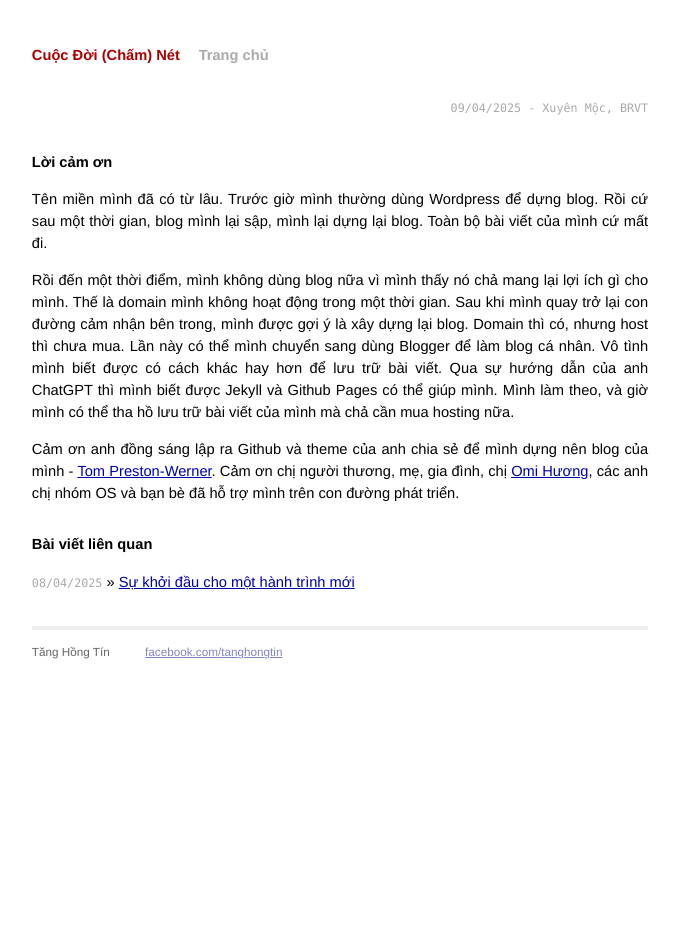
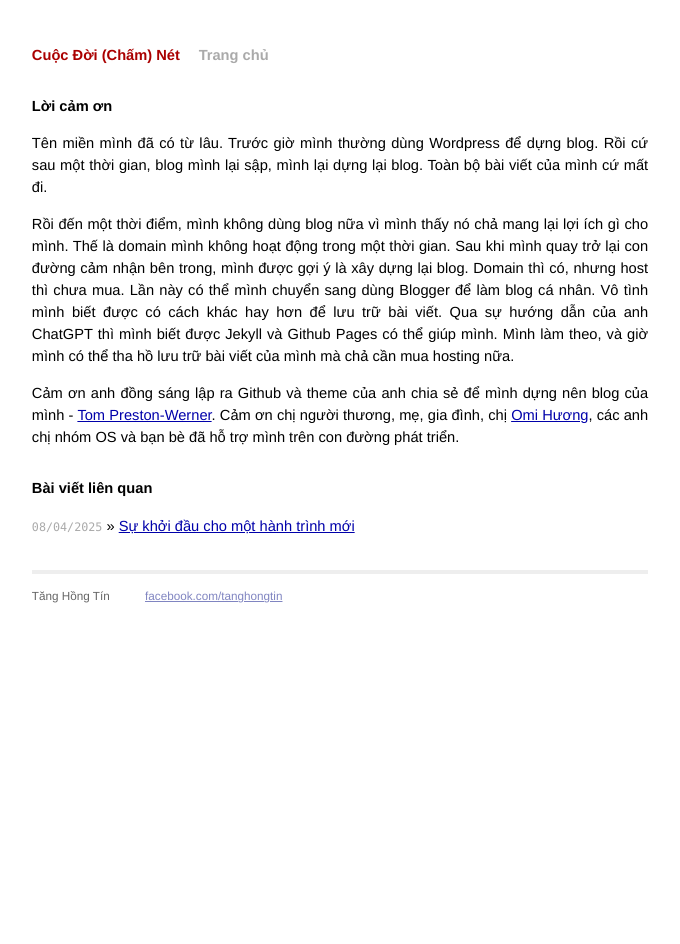
Before and after one commit to tanghongtin/cuocdoi, a Jekyll site: the page built from _posts/2025-04-09-loi-cam-on.md, in a window 1280 px wide. Shown: the whole page, without its empty margins (300-980 px from the left). Built offline with Jekyll 4.4.1, drawn with Linux system fonts in a browser that asks for light colours.

Commit message:
Update post.html

```diff
--- a/_layouts/post.html
+++ b/_layouts/post.html
@@ -2,9 +2,6 @@
 layout: default
 ---
 <div id="post">
-  <ul class="posts" style="text-align: right;">
-    <li><span>{{ page.date | date: "%d/%m/%Y" }} - Xuyên Mộc, BRVT</span></li>
-  </ul>
   {{ content }}
 </div>
 
```
